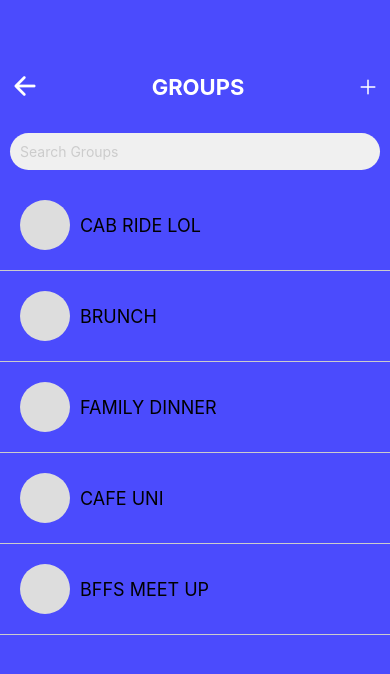
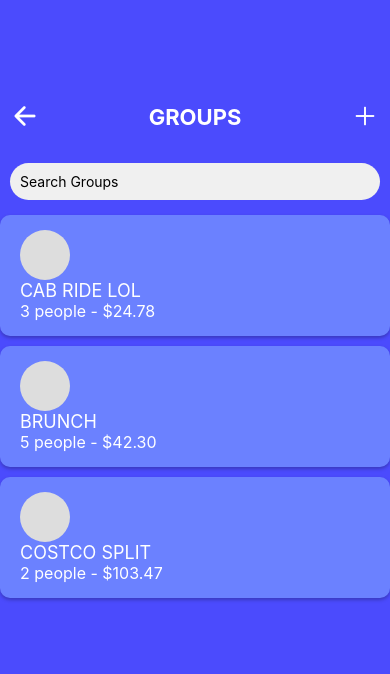
Before and after one commit to yuevan10284/Tabs, a React Native app: screen /Groups in a window 390 px wide. Shown: the top 674 px of the page. Built offline with nearby package versions, Linux system fonts and the light colour scheme.

Commit message:
Add files via upload

```diff
--- a/Groups.js
+++ b/Groups.js
@@ -3,25 +3,36 @@ import { View, Text, TouchableOpacity, StyleSheet, FlatList, TextInput } from 'r
 import Icon from 'react-native-vector-icons/Ionicons';
 
 const Groups = ({ navigation }) => {
-  const [groups, setGroups] = useState([
-    // Dummy data for the groups list
-    { id: '1', name: 'CAB RIDE LOL' },
-    { id: '2', name: 'BRUNCH' },
-    { id: '3', name: 'FAMILY DINNER' },
-    { id: '4', name: 'CAFE UNI' },
-    { id: '5', name: 'BFFS MEET UP' },
-  ]);
+  const originalGroups = [
+    { id: '1', name: 'CAB RIDE LOL', participants: 3, price: '$24.78' },
+    { id: '2', name: 'BRUNCH', participants: 5, price: '$42.30' },
+    { id: '4', name: 'COSTCO SPLIT', participants: 2, price: '$103.47' },
+  ];
+
+  const [groups, setGroups] = useState(originalGroups);
   const [searchQuery, setSearchQuery] = useState('');
 
   const handleSearch = (text) => {
     setSearchQuery(text);
-    // Add the search functionality here if needed
+    if (!text.trim()) {
+      setGroups(originalGroups);
+      return;
+    }
+    const formattedQuery = text.toLowerCase();
+    const filteredGroups = originalGroups.filter(group => {
+      return group.name.toLowerCase().includes(formattedQuery);
+    });
+    setGroups(filteredGroups);
   };
+
 
   const renderItem = ({ item }) => (
     <View style={styles.groupItem}>
       <View style={styles.iconPlaceholder} />
-      <Text style={styles.groupName}>{item.name}</Text>
+      <View style={styles.groupInfo}>
+        <Text style={styles.groupName}>{item.name}</Text>
+        <Text style={styles.groupDetails}>{item.participants} people - {item.price}</Text>
+      </View>
     </View>
   );
 
@@ -31,13 +42,13 @@ const Groups = ({ navigation }) => {
       <Icon name="arrow-back" size={30} color="#FFFFFF" onPress={() => navigation.navigate('ReceiptDataForm')} />
         <Text style={styles.title}>GROUPS</Text>
         <TouchableOpacity style={styles.addButton} onPress={() => { /* Handle create group */ }}>
-          <Icon name="add" size={24} color="#FFFFFF" />
+          <Icon name="add" size={30} color="#FFFFFF" />
         </TouchableOpacity>
       </View>
       <TextInput
         style={styles.searchBar}
         placeholder="Search Groups"
-        placeholderTextColor="#ccc" // Placeholder text color
+        placeholderTextColor="#000000" // Placeholder text color
         onChangeText={handleSearch}
         value={searchQuery}
       />
@@ -57,6 +68,7 @@ const styles = StyleSheet.create({
     paddingTop: 50,
   },
   header: {
+    paddingTop: 50,
     flexDirection: 'row',
     justifyContent: 'space-between',
     alignItems: 'center',
@@ -71,6 +83,7 @@ const styles = StyleSheet.create({
   },
   addButton: {
     // Style for add button
+    fontSize: 25,
   },
   searchBar: {
     backgroundColor: 'rgba(255, 255, 255, 0.2)',
@@ -78,14 +91,23 @@ const styles = StyleSheet.create({
     padding: 10,
     backgroundColor: '#f0f0f0',
     borderRadius: 20,
+    color: '#000000',
+  },
+  groupDetails: {
+    fontSize: 16,
     color: '#FFFFFF',
   },
   groupItem: {
-    padding: 20,
-    flexDirection: 'row',
-    alignItems: 'center',
-    borderBottomWidth: 1,
-    borderBottomColor: '#ccc',
+    backgroundColor: '#6B81FF',
+    paddingVertical: 15,
+    paddingHorizontal: 20,
+    marginVertical: 5,
+    borderRadius: 10,
+    shadowColor: '#000',
+    shadowOffset: { width: 0, height: 2 },
+    shadowOpacity: 0.25,
+    shadowRadius: 3.84,
+    elevation: 5,
   },
   iconPlaceholder: {
     width: 50,
@@ -96,6 +118,7 @@ const styles = StyleSheet.create({
   },
   groupName: {
     fontSize: 18,
+    color: '#FFFFFF',
   },
 });
 
```
